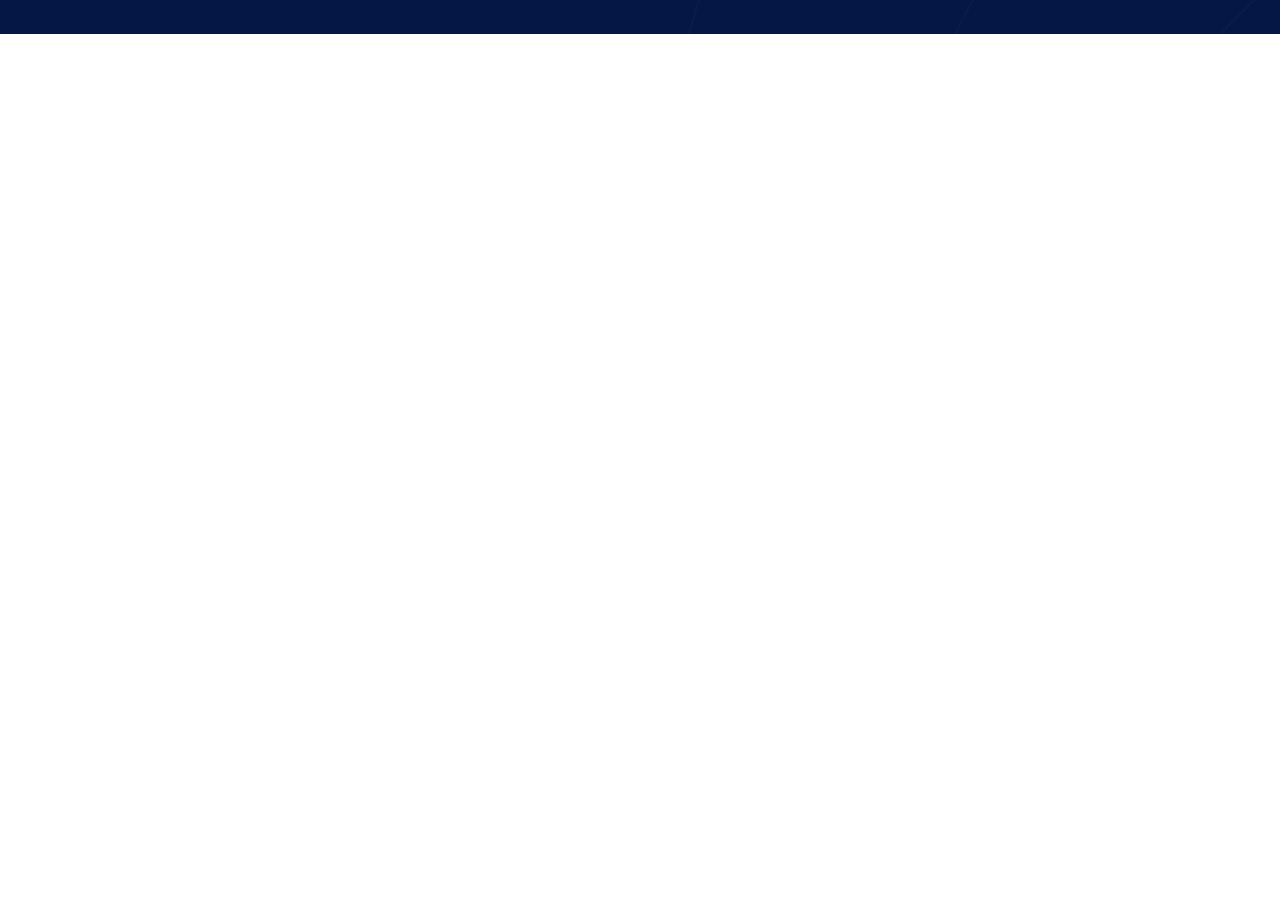
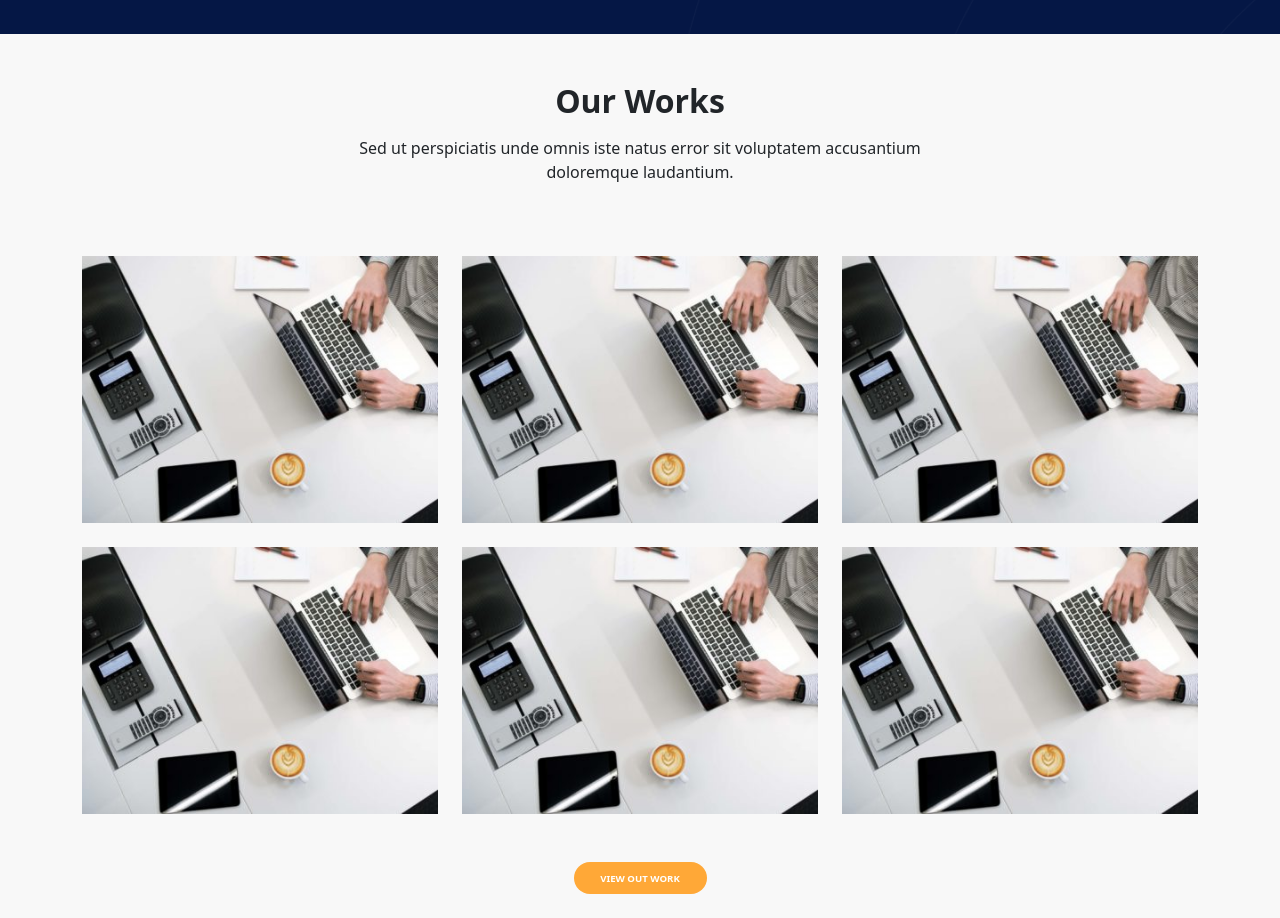
Before and after one commit to RiccardoNestola/proj-html-vuejs, a Vue app: page / in a window 1280 px wide. Shown: the part 2980-3898 px from the top of the page. Before the commit the page ends 3014 px from the top, so only its background shows below. Built offline with nearby package versions, Linux system fonts and the light colour scheme.

Commit message:
add AppWorksGrid comp

```diff
--- a/src/components/AppMain.vue
+++ b/src/components/AppMain.vue
@@ -2,6 +2,8 @@
 import AppHero from './AppHero.vue'
 import AppGrid from './AppGrid.vue'
 import AppDarkGrid from './AppDarkGrid.vue'
+import AppWorksGrid from './AppWorksGrid.vue'
+
 export default {
 
     name:"AppMain",
@@ -9,7 +11,8 @@ export default {
     components: {
         AppHero,
         AppGrid,
-        AppDarkGrid
+        AppDarkGrid,
+        AppWorksGrid
 }
 
 }
@@ -19,6 +22,7 @@ export default {
     <AppHero />
     <AppGrid />
     <AppDarkGrid />
+    <AppWorksGrid />
 </template>
 
 <style lang="scss">
--- /dev/null
+++ b/src/components/AppWorksGrid.vue
@@ -0,0 +1,115 @@
+<script>
+export default {
+
+}
+</script>
+
+<template>
+    <div class="grid">
+        <div class="my-container">
+
+            <section class="container">
+                <div class="row">
+                    <div class="col-12 col-sm-12 col-md-10 col-lg-7 p-5 text-center m-auto">
+                        <h2 class="pb-2 fw-bold">Our Works</h2>
+                        <p class="pb-2">Sed ut perspiciatis unde omnis iste natus error sit voluptatem accusantium doloremque laudantium.</p>
+                    </div>
+                </div>
+            </section>
+        </div>
+
+        <section class="grid container">
+            <div class="row mb-4">
+                <div class="col-12 col-sm-12 col-md-4 col-lg-4 d-md-flex align-items-md-start flex-column justify-content-center ">
+                    <div class="w-100 col-12 col-sm-12 col-md-7 col-lg-6">
+                        <img src="../assets/img/case-study-gallery-3-1-400x300.jpg" class="img-fluid" alt="ferrari image">
+                    </div>
+                </div>
+
+                <div class="col-12 col-sm-12 col-md-4 col-lg-4 d-md-flex align-items-md-start flex-column justify-content-center">
+                    <div class="w-100 col-12 col-sm-12 col-md-7 col-lg-6">
+                        <img src="../assets/img/case-study-gallery-3-1-400x300.jpg" class="img-fluid" alt="ferrari image">
+                    </div>
+                </div>
+
+                <div class="col-12 col-sm-12 col-md-4 col-lg-4 d-md-flex align-items-md-start flex-column justify-content-center">
+                    <div class="w-100 col-12 col-sm-12 col-md-7 col-lg-6">
+                        <img src="../assets/img/case-study-gallery-3-1-400x300.jpg" class="img-fluid" alt="ferrari image">
+                    </div>
+                </div>
+            </div>
+            <div class="row mb-4">
+                <div class="col-12 col-sm-12 col-md-4 col-lg-4 d-md-flex align-items-md-start flex-column justify-content-center">
+                    <div class="w-100 col-12 col-sm-12 col-md-7 col-lg-6">
+                        <img src="../assets/img/case-study-gallery-3-1-400x300.jpg" class="img-fluid" alt="ferrari image">
+                    </div>
+                </div>
+
+                <div class="col-12 col-sm-12 col-md-4 col-lg-4 d-md-flex align-items-md-start flex-column justify-content-center">
+                    <div class="w-100 col-12 col-sm-12 col-md-7 col-lg-6">
+                        <img src="../assets/img/case-study-gallery-3-1-400x300.jpg" class="img-fluid" alt="ferrari image">
+                    </div>
+                </div>
+
+                <div class="col-12 col-sm-12 col-md-4 col-lg-4 d-md-flex align-items-md-start flex-column justify-content-center">
+                    <div class="w-100 col-12 col-sm-12 col-md-7 col-lg-6">
+                        <img src="../assets/img/case-study-gallery-3-1-400x300.jpg" class="img-fluid" alt="ferrari image">
+                    </div>
+                </div>
+            </div>
+
+            <div class="row">
+                    <div class="col-12 col-sm-12 col-md-10 col-lg-7 p-4 text-center m-auto">
+                        <a class="my-button my-button-primary text-uppercase " href="">view out work</a>
+                    </div>
+                </div>
+
+
+
+        </section>
+
+
+
+
+
+
+    </div>
+
+
+</template>
+
+<style lang="scss" scoped>
+@use "../styles/general.scss" as *;
+@use "../styles/partials/variables.scss" as *;
+@use "bootstrap/scss/bootstrap" as *;
+
+.grid{
+    background-color: $Background-color-light;
+    /* padding: 100px 100px 0px 100px; */
+}
+
+.grid-text{
+    padding-top: 80px;
+
+}
+
+h2{
+    font-weight: 700;
+
+}
+p{
+    font-weight: 400;
+}
+
+/* .wrapper{
+} */
+
+.my-icon{
+    font-size: 25px;
+}
+.my-icon:hover{
+    color: $Secondary-Color;
+
+}
+
+</style>
```
